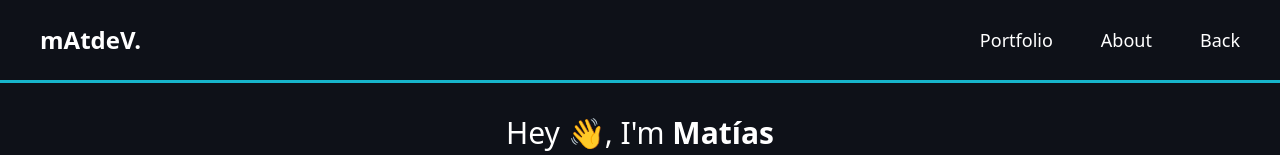
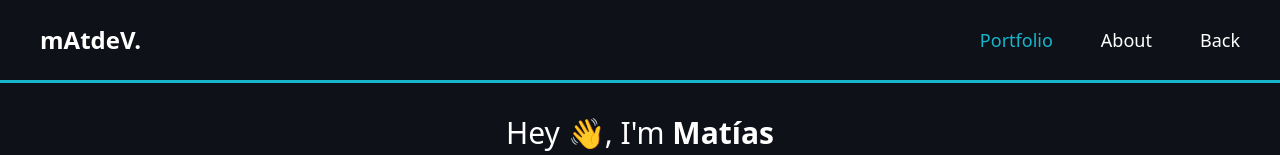
Before and after one commit to matiascabrejos/Portfolio, a Vue app: page / in a window 1280 px wide. Shown: the top 155 px of the page. Built offline with nearby package versions, Linux system fonts and the light colour scheme.

Commit message:
Working in the navbar and the notfound page

```diff
--- a/src/components/TheNavbar.vue
+++ b/src/components/TheNavbar.vue
@@ -11,7 +11,7 @@
         </div>
 
         <div class="navbar hidden md:block">
-          <router-link class="nav-link" to="test">Portfolio</router-link>
+          <router-link class="nav-link" to="/">Portfolio</router-link>
           <router-link class="nav-link" to="about">About</router-link>
           <router-link class="nav-link" to="back">Back</router-link>
         </div>
--- a/src/pages/NotFound.vue
+++ b/src/pages/NotFound.vue
@@ -17,7 +17,7 @@
 }
 
 .border-wrapper {
-  @apply border-2 inline-block m-2;
+  @apply border-2 inline-block m-8 rounded-xl;
   border-color: #17b5cb;
 }
 
```
